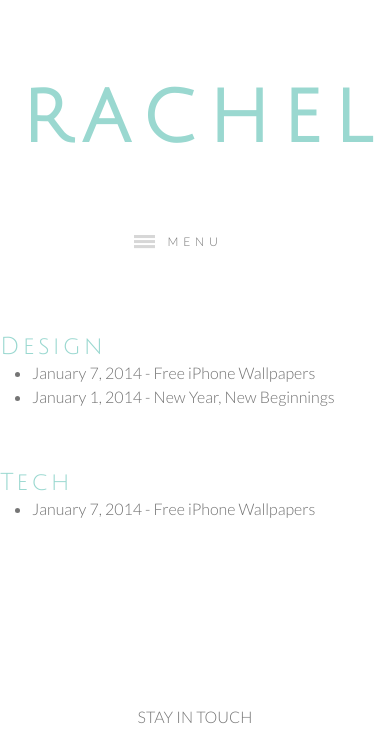
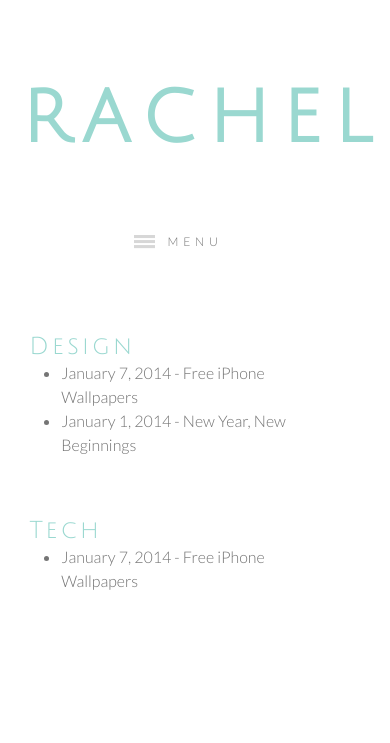
Before and after one commit to rachellee/resume, a Jekyll site: the page built from tags/index.html, in a window 390 px wide. Shown: the top 743 px of the page. Built offline with Jekyll 4.4.1, drawn with Linux system fonts in a browser that asks for light colours; nearby versions of some CDN libraries; some web fonts are replaced.

Commit message:
iPhone m.q., responsive tag page, fixed tag links
fixed iPhone media q.
tag container - responsive
removed link from tag page dates

```diff
--- a/index.scss
+++ b/index.scss
@@ -359,7 +359,6 @@
 	max-width: 800px;
 	width: 100%;
 	margin: 0 auto 0 auto;
-
 	padding-bottom: 2rem;
 	font-family: $text-font-stack;
 	border-bottom: 1px dotted #000000;
@@ -394,7 +393,8 @@
 /* ===========================================================================================
 	TAGS
    =========================================================================================== */
-#tags_container {
+
+.tags_container {
 	font-family: $text-font-stack;
 	font-weight: 300;
 	line-height: 1.2rem;
@@ -406,10 +406,11 @@
 	}
 	a:hover {
 		text-decoration: none;
+		color: #D1D1D1;
 	}
 }
 
-#tags_container ul {
+.tags_container ul {
 	padding-bottom: 3rem;
 }
 
@@ -468,18 +469,14 @@
 /* iPhone 4 ----------- */
 @media screen and (-webkit-min-device-pixel-ratio : 1.5), only screen and (min-device-pixel-ratio : 1.5) {
 	#main-header {
-		font-size: 2.9rem;
-		padding-top: 6rem;
+		font-size: 3.4rem;
+		padding-top: 5rem;
 		height: 9rem;
-	}
-
-	nav {
-		letter-spacing: 0.2rem;
 	}
 
 	.image_div_uw {
 		width: 100%;
-		height: 380px;
+		height: 330px;
 		margin: 5rem auto 0rem auto;
 		padding: 0px;
 		overflow: hidden;
@@ -487,18 +484,20 @@
 
 	.sections {
 		width: 85%;
-		text-align: justify;
 	}
 
-	footer {
-		height: 284px;
+	#blog-link {
+		margin: 0 0.4rem;
+	}
+
+	#footer-link {
+		margin: 0 1rem;
 	}
 
 	/* blog */
 	.blog_container {
-		margin: 4rem auto;
+		margin: 4rem auto 0 auto;
 		width: 85%;
-		padding-bottom: 0rem;
 	}
 
 	.post_header {
@@ -507,7 +506,9 @@
 
 	.post_content {
 		font-size: 0.95rem;
-		padding-top: 1rem;
+		line-height: 1.5rem;
+		text-align: justify;
+		padding-bottom: 4rem;
 	}
 
 	.post_img {
@@ -516,10 +517,12 @@
 		overflow: hidden;
 	}
 
-	/* portfolio (all) */
-	.portfolio_container {
-		margin: 4rem auto;
+	.category_container, .portfolio_container, .subscribe_container, .tags_container {
 		width: 85%;
+	}
+
+	.portfolio_container, .project1, .project2  {
+		width: 100%;
 	}
 }
 
@@ -574,7 +577,7 @@
 		overflow: hidden;
 	}
 
-	.category_container, .portfolio_container, .subscribe_container {
+	.category_container, .portfolio_container, .subscribe_container, .tags_container {
 		width: 85%;
 	}
 
@@ -599,7 +602,7 @@
 		overflow: hidden;
 	}
 
-	.sections, .category_container, .subscribe_container, .blog_container {
+	.sections, .category_container, .subscribe_container, .blog_container, .tags_container {
 		width: 85%;
 	}
 
@@ -655,7 +658,7 @@
 		overflow: hidden;
 	}
 
-	.sections, .blog_container, .category_container, .subscribe_container {
+	.sections, .blog_container, .category_container, .subscribe_container, .tags_container {
 		width: 85%;
 	}
 
@@ -697,7 +700,7 @@
 		font-size: 6rem;
 	}
 
-	.sections, .blog_container, .category_container, .subscribe_container{
+	.sections, .blog_container, .category_container, .subscribe_container, .tags_container {
 		width: 85%;
 	}
 
--- a/tags/index.html
+++ b/tags/index.html
@@ -2,7 +2,7 @@
 layout: default
 ---
 
-<div id="tags_container">
+<div class="tags_container">
 	{% capture tags %}
   	{% for tag in site.tags %}
     	{{ tag[0] }}
@@ -14,7 +14,7 @@
 		<h1 id="{{ tag }}">{{ tag }}</h1>
 	  <ul>
 	  {% for post in site.tags[tag] %}
-	    <li>{{ post.date | date: "%B %-d, %Y" }} - <a href = {{ post.url }}> {{ post.title }}</li>
+	    <li>{{ post.date | date: "%B %-d, %Y" }} - <a href = {{ post.url }}> {{ post.title }} </a></li>
 	  {% endfor %}
 	  </ul>
 	{% endfor %}
```
